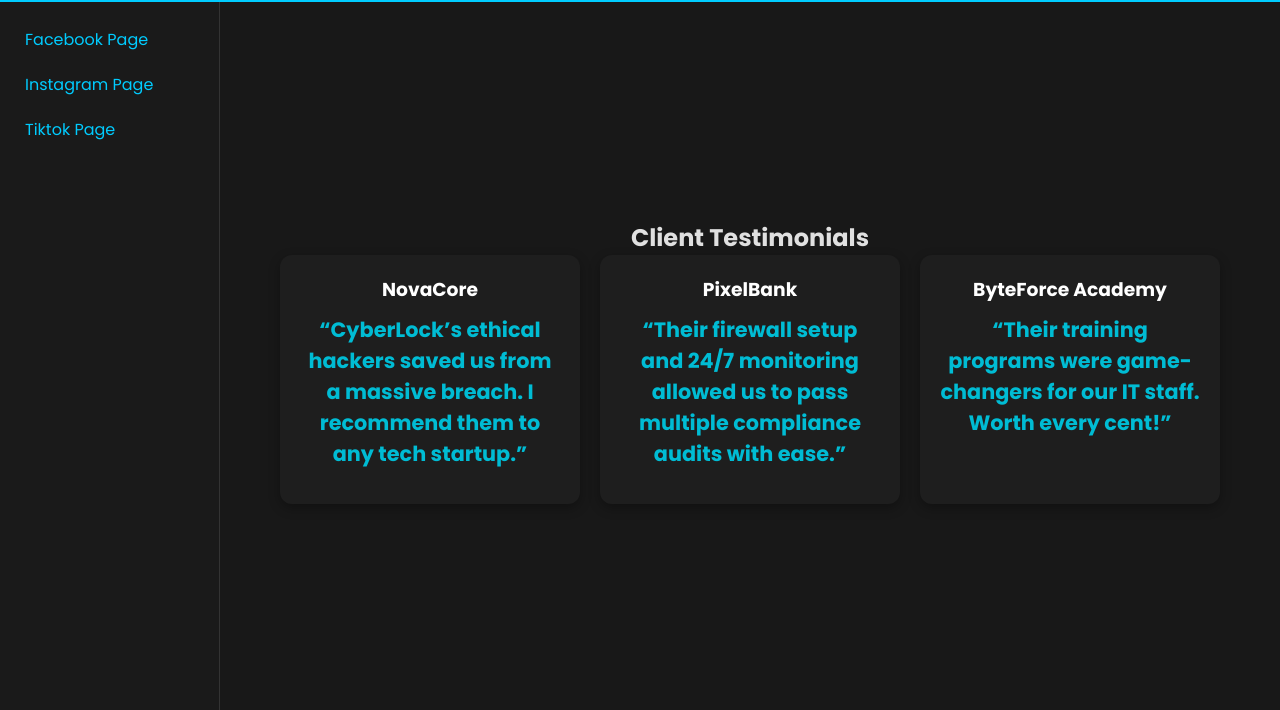
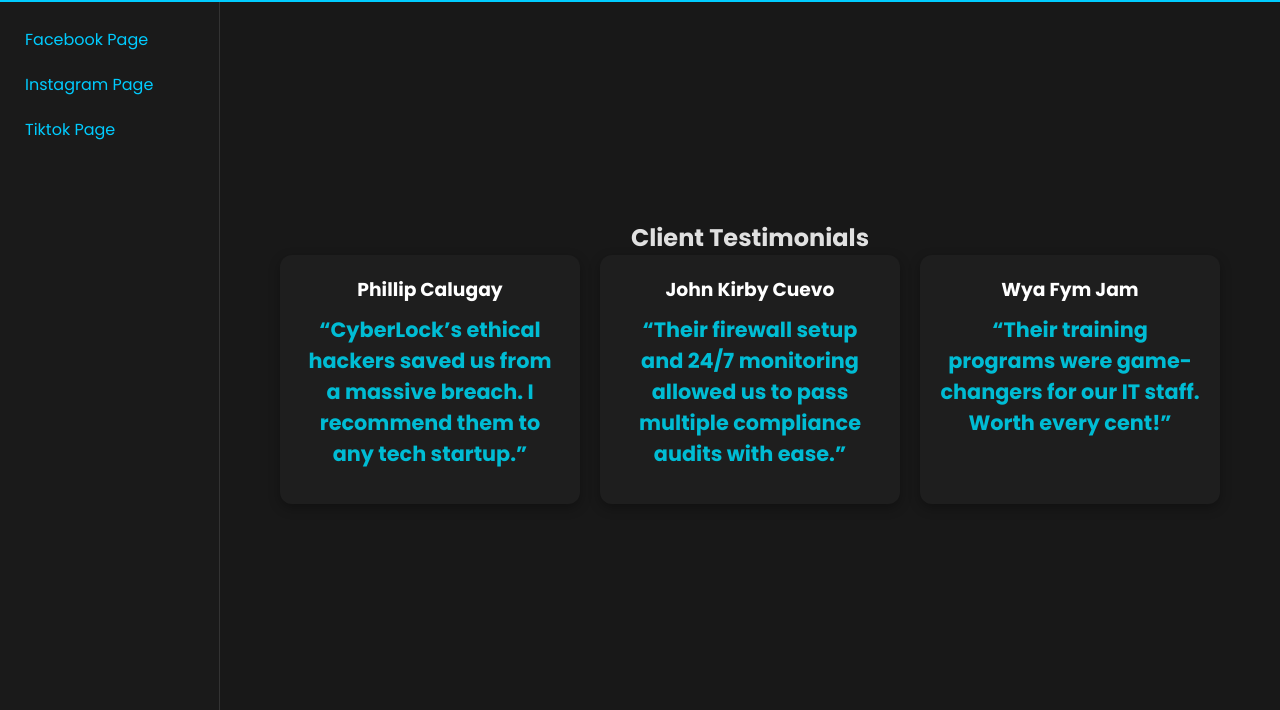
Before and after one commit to bonkval/finalsact, a plain HTML site: page reviews.html in a window 1280 px wide. Shown: the part 90-800 px from the top of the page. Drawn offline with Linux system fonts and the light colour scheme.

Commit message:
Update reviews.html

```diff
--- a/reviews.html
+++ b/reviews.html
@@ -35,15 +35,15 @@
         <h1>Client Testimonials</h1>
         <div class="features">
           <div class="feature-card">
-            <h3>NovaCore</h3>
+            <h3>Phillip Calugay</h3>
             <p>“CyberLock’s ethical hackers saved us from a massive breach. I recommend them to any tech startup.”</p>
           </div>
           <div class="feature-card">
-            <h3>PixelBank</h3>
+            <h3>John Kirby Cuevo</h3>
             <p>“Their firewall setup and 24/7 monitoring allowed us to pass multiple compliance audits with ease.”</p>
           </div>
           <div class="feature-card">
-            <h3>ByteForce Academy</h3>
+            <h3>Wya Fym Jam</h3>
             <p>“Their training programs were game-changers for our IT staff. Worth every cent!”</p>
           </div>
         </div>
```
